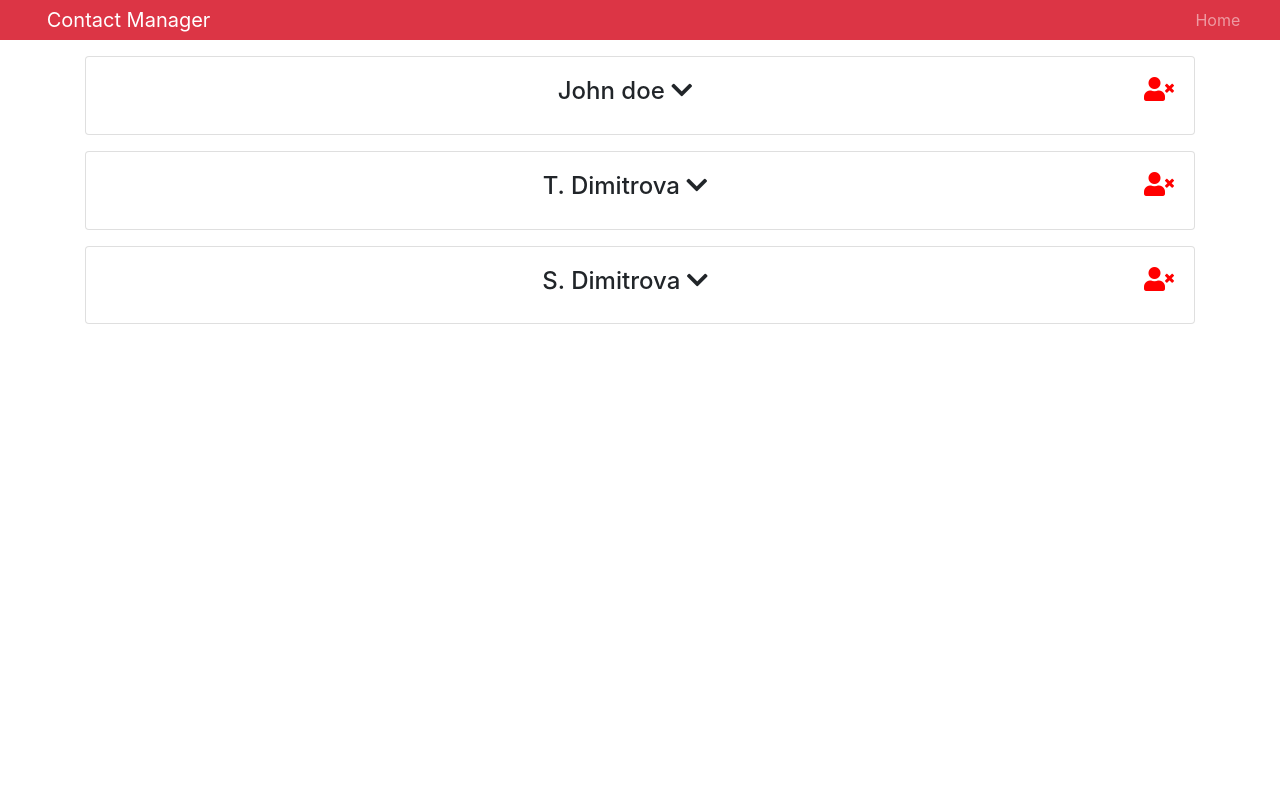
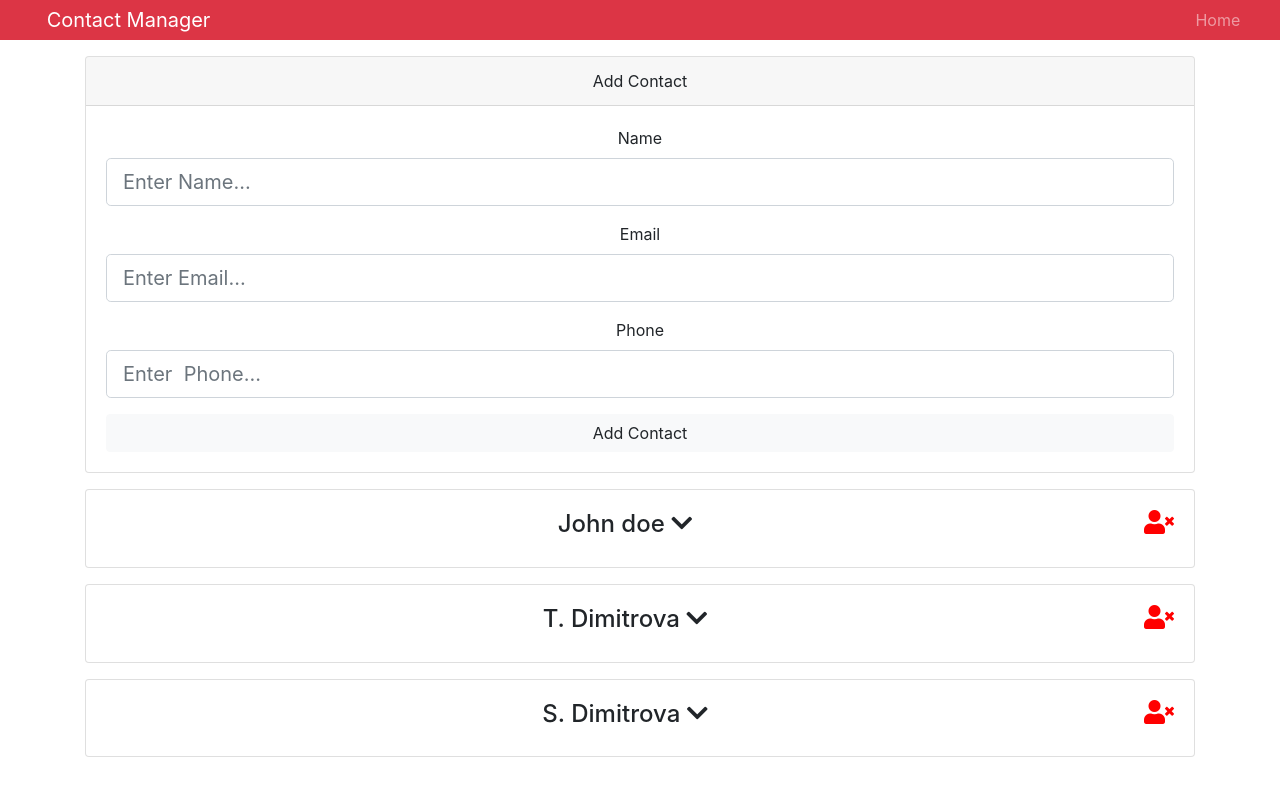
Before and after one commit to TheodoraDimitrova/contactsPanel, a React (Create React App) app in the folder client/: page / in a window 1280 px wide. Shown: the top 796 px of the page. Built offline with nearby package versions, Linux system fonts and the light colour scheme.

Commit message:
Creating a form add contact

```diff
--- a/client/src/App.js
+++ b/client/src/App.js
@@ -1,6 +1,7 @@
 import React from "react";
-import Header from "./components/Header";
-import Contacts from "./components/Contacts";
+import Header from "./components/layout/Header";
+import Contacts from "./components/contacts/Contacts";
+import AddContact from "./components/contacts/AddContact";
 
 import Provider from "./context";
 
@@ -9,14 +10,15 @@
 
 function App() {
   return (
-     <Provider>
+    <Provider>
       <div className="App">
         <Header branding="Contact Manager" />
         <div className="container">
+          <AddContact />
           <Contacts />
         </div>
       </div>
-     </Provider>
+    </Provider>
   );
 }
 
--- /dev/null
+++ b/client/src/components/contacts/AddContact.js
@@ -0,0 +1,70 @@
+import React, { Component } from "react";
+
+class AddContact extends Component {
+  state = {
+    name: "",
+    email: "",
+    phone: ""
+  };
+  onChange=(e)=>{
+      this.setState({ [e.target.name]:e.target.value})
+  }
+  onSubmit=(e)=>{
+      e.preventDefault();
+      console.log(this.state)
+  }
+
+  render() {
+    const { name, email, phone } = this.state;
+    return (
+      <div className="card mb-3">
+        <div className="card-header">Add Contact</div>
+        <div className="card-body">
+          <form  onSubmit={this.onSubmit}>
+            <div className="form-group">
+              <label htmlFor="name">Name</label>
+              <input
+                type="text"
+                value={name}
+                name="name"
+                className="form-control form-control-lg"
+                placeholder="Enter Name..."
+                onChange={this.onChange}
+              />
+            </div>
+            <div className="form-group">
+              <label htmlFor="email">Email</label>
+              <input
+                type="email"
+                value={email}
+                name="email"
+                className="form-control form-control-lg"
+                placeholder="Enter Email..."
+                onChange={this.onChange}
+              />
+            </div>
+            <div className="form-group">
+              <label htmlFor="phone">Phone</label>
+              <input
+                type="text"
+                value={phone}
+                name="phone"
+                className="form-control form-control-lg"
+                placeholder="Enter  Phone..."
+                onChange={this.onChange}
+              />
+            </div>
+            <input
+              type="submit"
+              value="Add Contact"
+              className="btn btn-light btn-block"
+
+            />
+          </form>
+        </div>
+      </div>
+    );
+  }
+}
+
+export default AddContact;
--- a/client/src/components/Contact.js
+++ b/client/src/components/contacts/Contact.js
@@ -1,6 +1,6 @@
 import React, { Component } from "react";
 import PropTypes from "prop-types";
-import { Consumer } from "../context";
+import { Consumer } from "../../context";
 
 class Contact extends Component {
   state = {
--- a/client/src/components/Contacts.js
+++ b/client/src/components/contacts/Contacts.js
@@ -1,6 +1,6 @@
 import React, { Component } from "react";
 import Contact from "./Contact";
-import { Consumer } from "../context";
+import { Consumer } from "../../context";
 
 class Contacts extends Component {
 
```
Also changed, not shown: client/src/components/layout/Header.js (renamed from client/src/components/Header.js).
